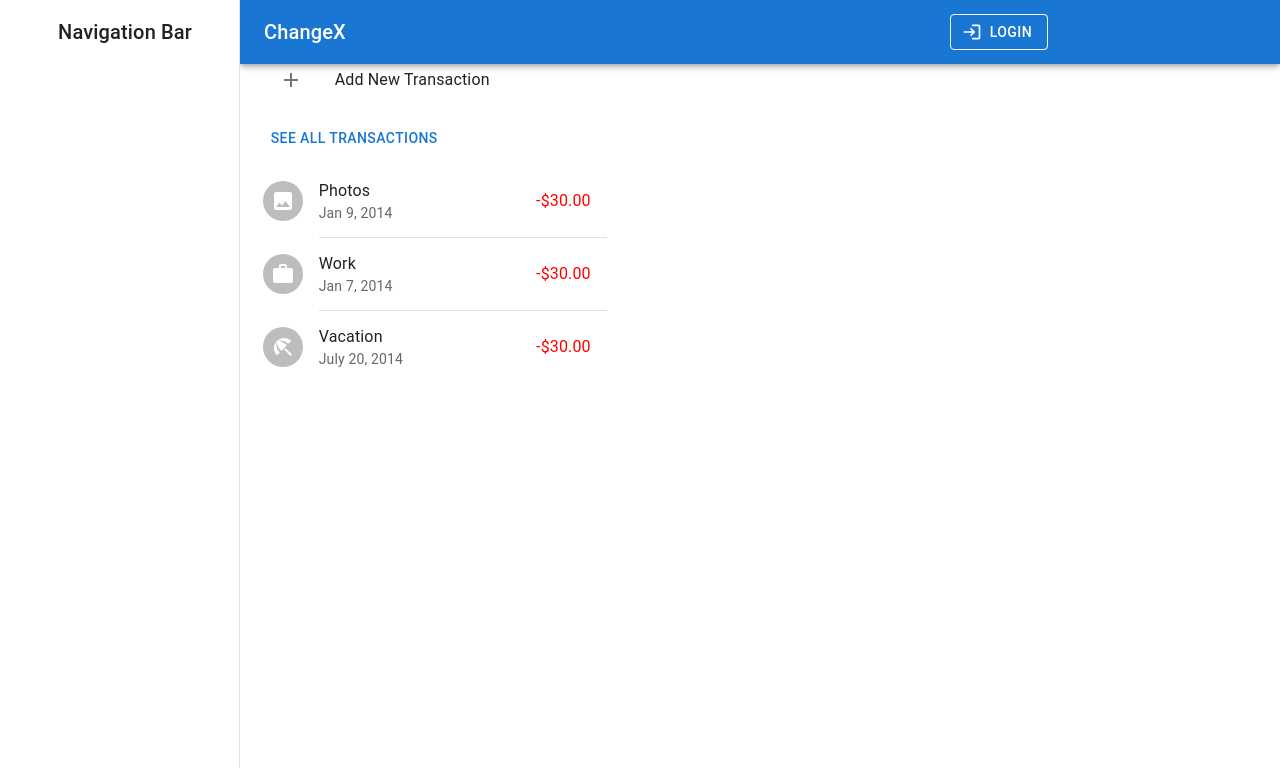
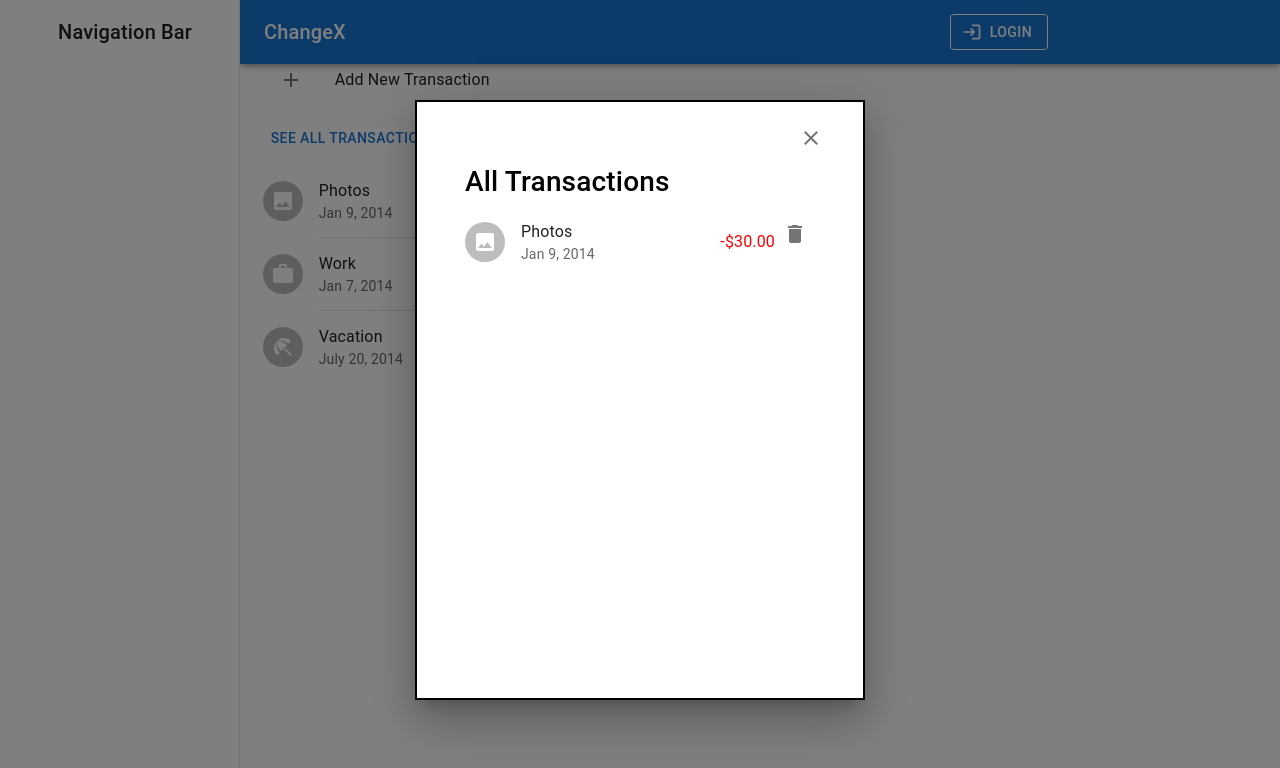
Before and after one commit to euchangxian/ChangeX, a React (Create React App) app: page / in a window 1280 px wide. Both pictures are taken after a click on the button "SEE ALL TRANSACTIONS". Shown: the top 768 px of the page. Built offline with nearby package versions, Linux system fonts and the light colour scheme.

Commit message:
Added See all transactions modal

```diff
--- a/src/App.js
+++ b/src/App.js
@@ -2,7 +2,7 @@ import { useState } from "react";
 import { Box, CssBaseline } from "@mui/material";
 import TopBar from "./components/TopBar";
 import NavBar from "./components/NavBar"
-import TransactionsCard from "./components/TransactionsList"
+import TransactionsList from "./components/TransactionsList"
 
 const drawerWidth = 240;
 
@@ -19,7 +19,7 @@ export default function App() {
         <CssBaseline />
         <TopBar handleDrawerToggle={handleDrawerToggle} drawerWidth={drawerWidth} />\
         <NavBar isDrawerOpen={isDrawerOpen} handleDrawerToggle={handleDrawerToggle} drawerWidth={drawerWidth} />
-        <TransactionsCard />
+        <TransactionsList />
       </Box>
     </>
   );
--- /dev/null
+++ b/src/components/TransactionModalButton.js
@@ -0,0 +1,104 @@
+import * as React from "react";
+import Box from "@mui/material/Box";
+import Typography from "@mui/material/Typography";
+import Modal from "@mui/material/Modal";
+import Button from "@mui/material/Button";
+import IconButton from "@mui/material/IconButton";
+import CloseIcon from "@mui/icons-material/Close";
+
+import List from "@mui/material/List";
+import ListItem from "@mui/material/ListItem";
+import ListSubheader from "@mui/material/ListSubheader";
+import ListItemAvatar from "@mui/material/ListItemAvatar";
+import Avatar from "@mui/material/Avatar";
+import ListItemText from "@mui/material/ListItemText";
+import ImageIcon from "@mui/icons-material/Image";
+import DeleteIcon from '@mui/icons-material/Delete';
+
+const style = {
+  position: "absolute",
+  top: "50%",
+  left: "50%",
+  transform: "translate(-50%, -50%)",
+  height: 600,
+  width: 450,
+  bgcolor: "background.paper",
+  border: "2px solid #000",
+  boxShadow: 24,
+  p: 4,
+  display: "flex",
+  flexDirection: "column",
+};
+
+export default function TransactionModalButton() {
+  const [open, setOpen] = React.useState(false);
+  const handleOpen = () => setOpen(true);
+  const handleClose = () => setOpen(false);
+
+  const redAndRightAlignedText = {
+    color: "red",
+    textAlign: "right",
+  };
+
+  return (
+    <>
+      <Button onClick={handleOpen}>See All Transactions</Button>
+      <Modal
+        open={open}
+        onClose={handleClose}
+        aria-labelledby="modal-modal-title"
+        aria-describedby="modal-modal-description"
+      >
+        {/*Box in modal*/}
+        <Box sx={style}>
+          <IconButton
+            aria-label="delete"
+            onClick={handleClose}
+            sx={{ marginLeft: "auto", marginTop: "-16px" }}
+          >
+            <CloseIcon />
+          </IconButton>
+          {/*List will show up to 10 transactions at a time. Can view prev/next 10 by clicking button*/}
+          <List
+            sx={{
+              width: "100%",
+              maxWidth: 400,
+              bgcolor: "background.paper",
+            }}
+            subheader={
+              <ListSubheader
+                component="div"
+                id="list-header"
+                sx={{ fontSize: "28px", color: "black" }}
+              >
+                All Transactions
+              </ListSubheader>
+            }
+          >
+            {/*Will require a function to read transactions from database and show first 10*/}
+            <ListItem>
+              <ListItemAvatar>
+                <Avatar>
+                  <ImageIcon />
+                </Avatar>
+              </ListItemAvatar>
+              <ListItemText primary="Photos" secondary="Jan 9, 2014" />
+              <ListItemText
+                primaryTypographyProps={{ style: redAndRightAlignedText }}
+                primary="-$30.00"
+              />
+              {/*Button needs an onClick to handle delete transaction from database*/}
+              <IconButton
+                aria-label="delete"
+                sx={{ marginLeft: "auto", marginTop: "-16px" }}
+              >
+                <DeleteIcon />
+              </IconButton>
+            </ListItem>
+          </List>
+          {/*Will require a next page/ prev page button*/}
+        </Box>
+      </Modal>
+    </>
+  );
+}
--- a/src/components/TransactionsList.js
+++ b/src/components/TransactionsList.js
@@ -13,6 +13,7 @@ import BeachAccessIcon from "@mui/icons-material/BeachAccess";
 import Divider from "@mui/material/Divider";
 import Button from "@mui/material/Button";
 import ListSubheader from '@mui/material/ListSubheader';
+import TransactionModalButton from "./TransactionModalButton";
 
 export default function TransactionsList() {
   const redAndRightAlignedText = {
@@ -30,7 +31,11 @@ export default function TransactionsList() {
         bgcolor: "background.paper",
       }}
       subheader={
-        <ListSubheader component="div" id="list-header" sx={{ fontSize: '28px', color: 'black' }}>
+        <ListSubheader
+          component="div"
+          id="list-header"
+          sx={{ fontSize: "28px", color: "black" }}
+        >
           Latest Transactions
         </ListSubheader>
       }
@@ -44,7 +49,7 @@ export default function TransactionsList() {
         </ListItemButton>
       </ListItem>
       <ListItem>
-        <Button>See all transactions</Button>
+        <TransactionModalButton />
       </ListItem>
       {/*The following will require input from a database and should be show through a function. But I will leave them here for now*/}
       <ListItem>
```
